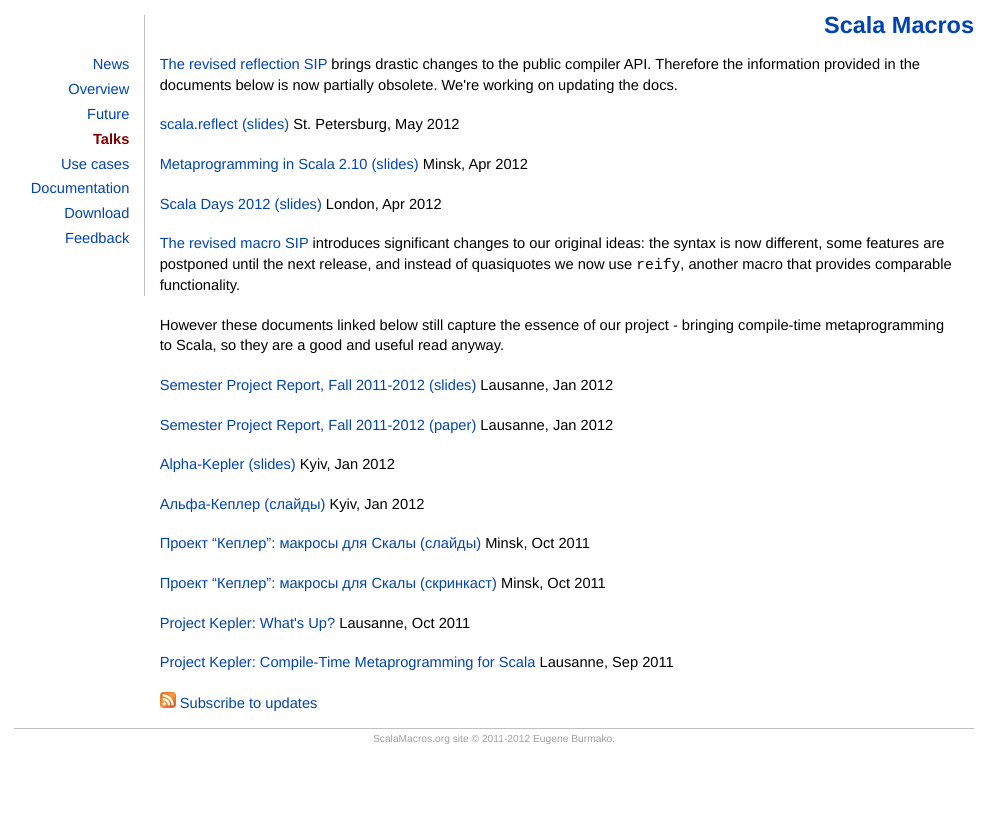
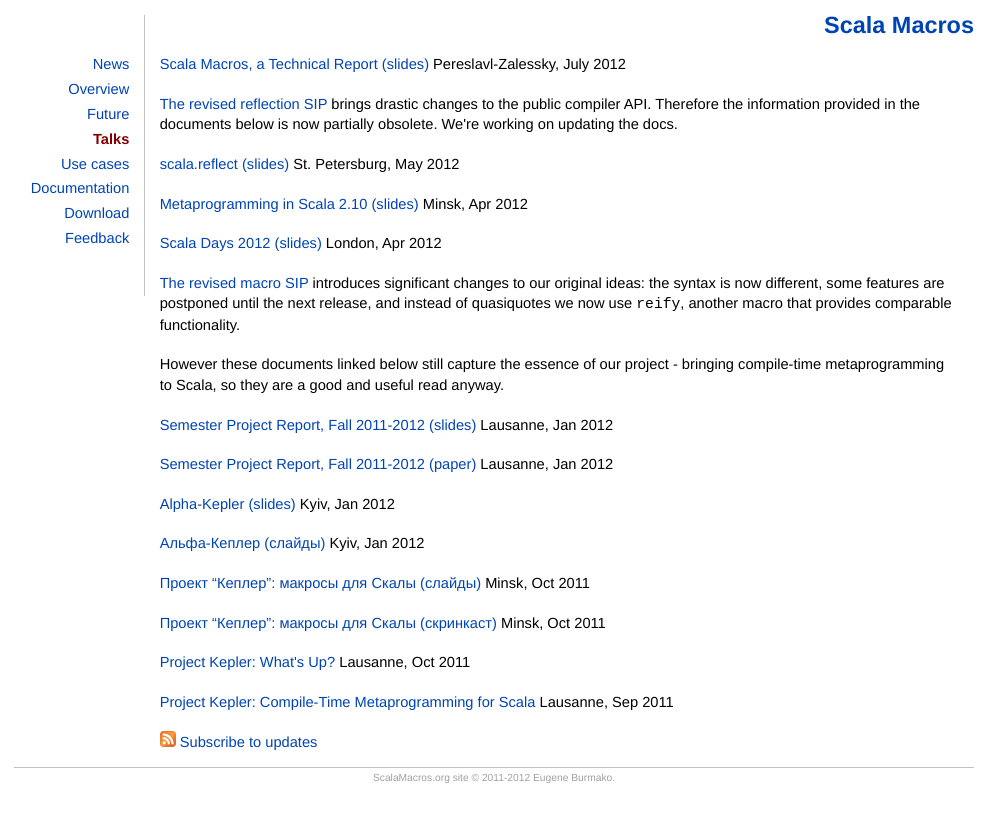
Before and after one commit to scalamacros/scalamacros.github.com, a Jekyll site: the page built from talks.html, in a window 1280 px wide. Shown: the top 822 px of the page, without its empty margins (146-1150 px from the left). Built offline with Jekyll 4.4.1, drawn with Linux system fonts in a browser that asks for light colours.

Commit message:
final version of the talk

```diff
--- a/talks.html
+++ b/talks.html
@@ -4,6 +4,8 @@
 comments: false
 plusone: false
 ---
+
+<p><a href="/talks/2012-07-09-MetaSlides.pdf">Scala Macros, a Technical Report (slides)</a> Pereslavl-Zalessky, July 2012</p>
 
 <p>
  <a href="/documentation.html">The revised reflection SIP</a> brings drastic changes to the public compiler API.
```
Also changed, not shown: 2 other files.
